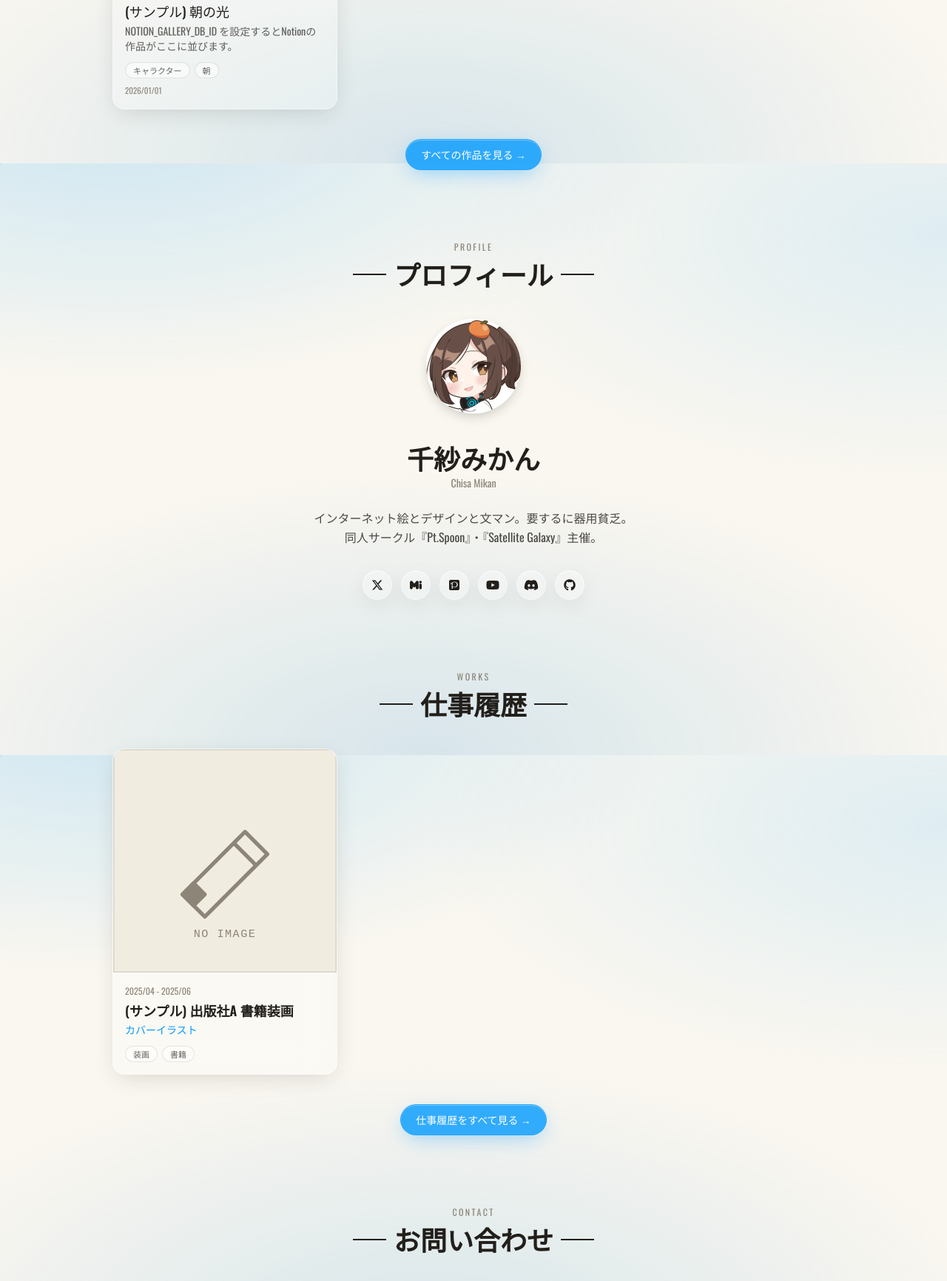
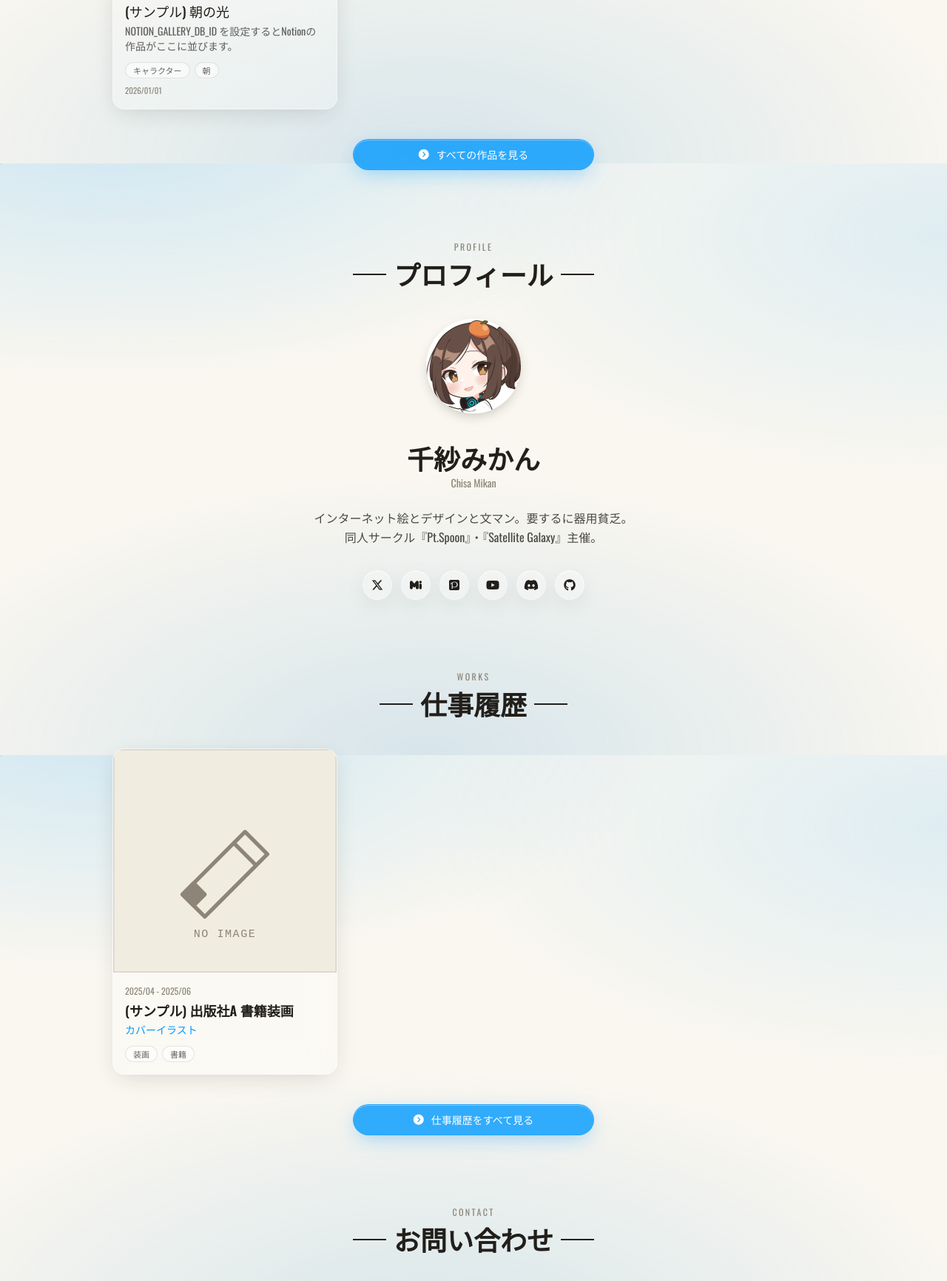
Before and after one commit to chisamikan/chisamikan.site, an Astro site: page / in a window 1280 px wide. Shown: the part 1379-3111 px from the top of the page at 74% size. Built offline with nearby package versions, Linux system fonts and the light colour scheme; Astro itself is replaced by a stand-in of ours.

Commit message:
[update]#91 お問い合わせボタンとほかのボタンのトンマナを合わせる

```diff
--- a/src/components/ContactForm.astro
+++ b/src/components/ContactForm.astro
@@ -79,9 +79,9 @@ const turnstileSiteKey = import.meta.env.TURNSTILE_SITE_KEY;
     <button
       type="submit"
       id="contact-submit"
-      class="btn-glass btn-glass-accent px-6 disabled:cursor-not-allowed disabled:opacity-50 disabled:hover:translate-y-0"
+      class="btn-glass btn-glass-accent px-6 disabled:cursor-not-allowed disabled:opacity-50 disabled:hover:translate-y-0 md:w-1/3 w-full"
     >
-      送信する
+      <i class="fa-solid fa-circle-chevron-right pr-1"></i>送信する
     </button>
   </div>
 
--- a/src/pages/index.astro
+++ b/src/pages/index.astro
@@ -97,8 +97,8 @@ const heroImages =
       ))}
     </div>
     <div class="mt-10 text-center">
-      <a href="/gallery" class="btn-glass btn-glass-accent">
-        すべての作品を見る &rarr;
+      <a href="/gallery" class="btn-glass btn-glass-accent md:w-1/3 w-full">
+        <i class="fa-solid fa-circle-chevron-right pr-1"></i>すべての作品を見る
       </a>
     </div>
   </section>
@@ -123,8 +123,8 @@ const heroImages =
       <p class="font-mono text-sm text-graphite">まだ実績が登録されていません。</p>
     )}
     <div class="mt-10 text-center">
-      <a href="/works" class="btn-glass btn-glass-accent">
-        仕事履歴をすべて見る &rarr;
+      <a href="/works" class="btn-glass btn-glass-accent md:w-1/3 w-full">
+        <i class="fa-solid fa-circle-chevron-right pr-1"></i>仕事履歴をすべて見る
       </a>
     </div>
   </section>
```
